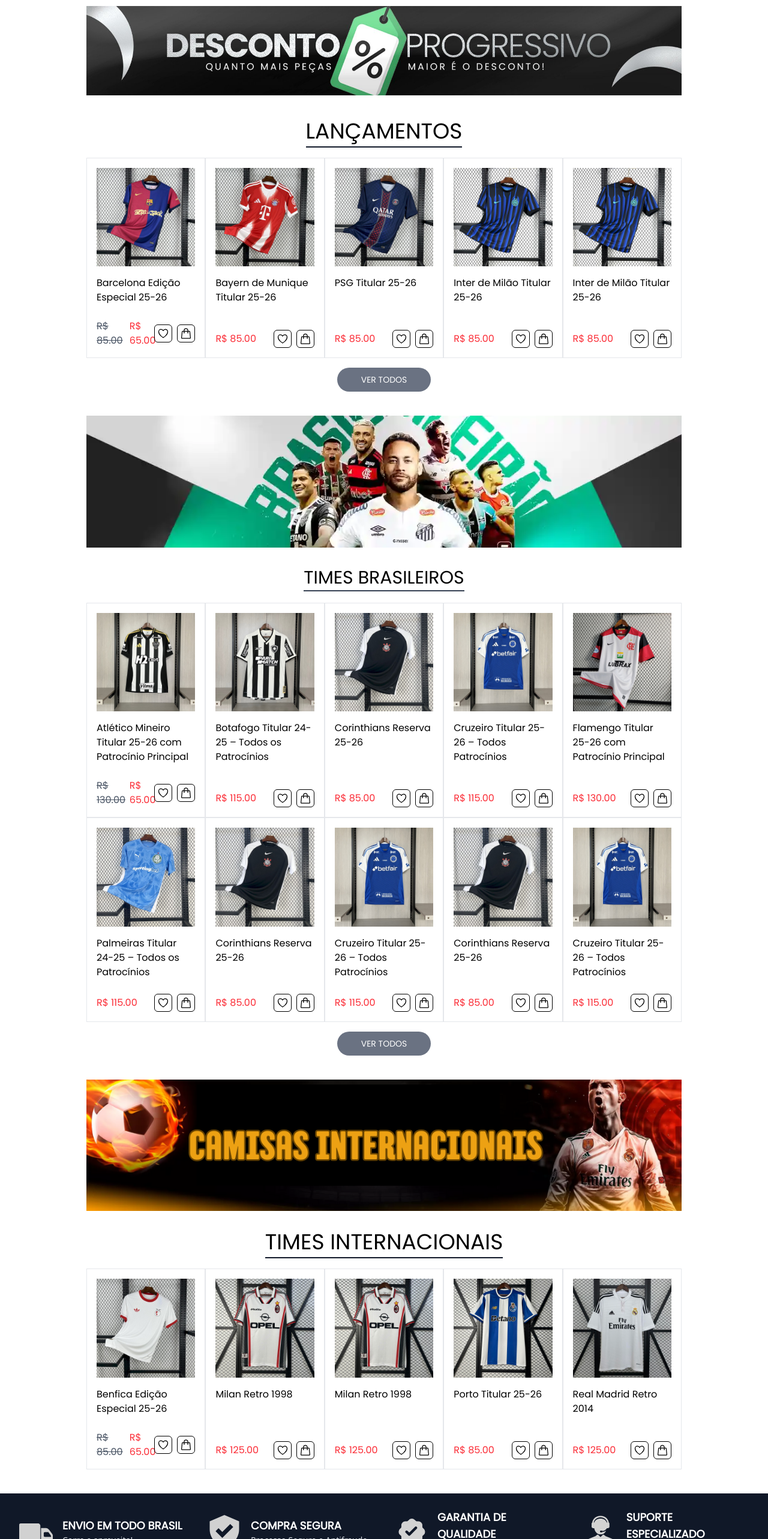
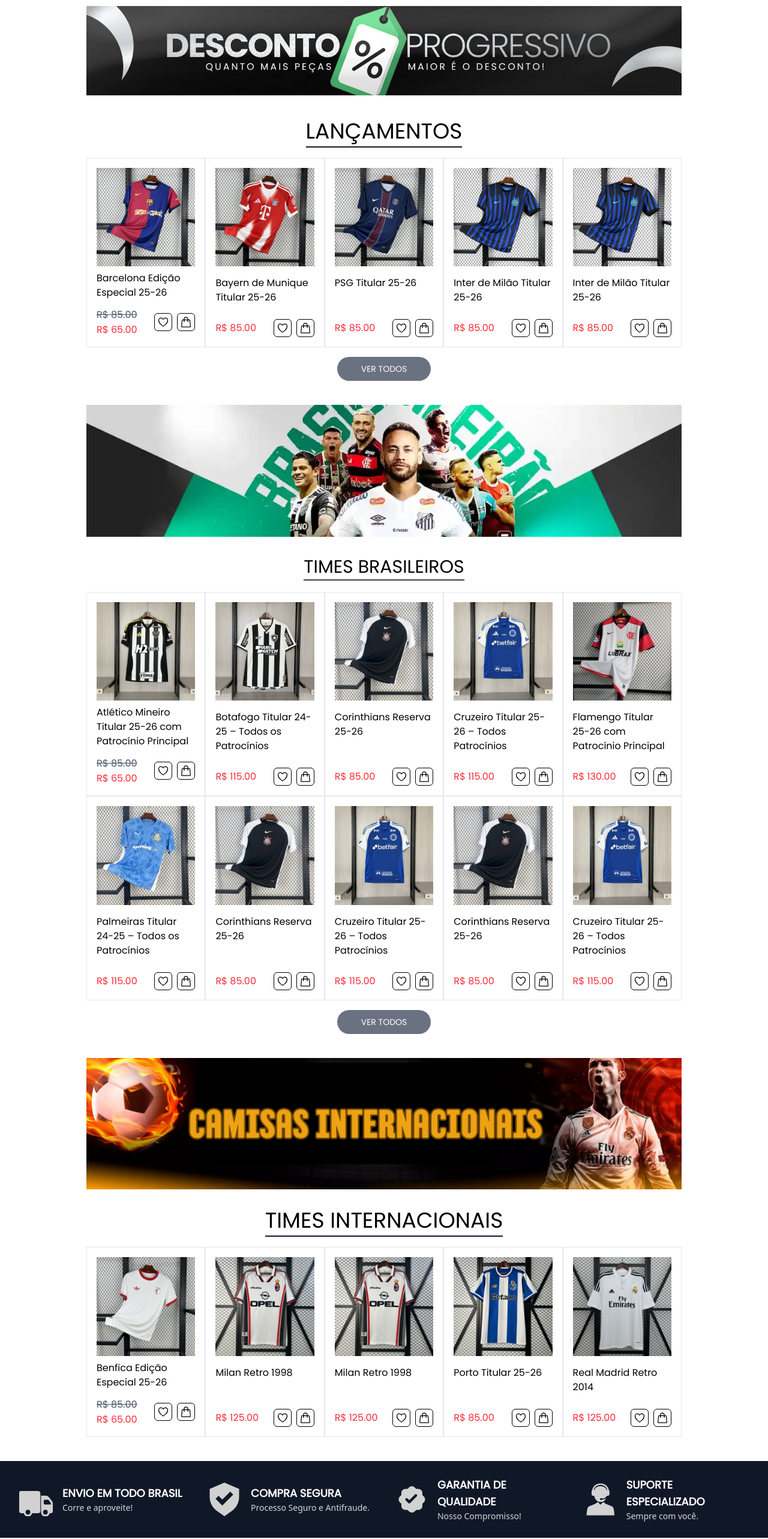
Before and after one commit to RafaelOlMoreira/ja-grifes, a React (Vite) app: page / in a window 1280 px wide. Shown: the part 234-2800 px from the top of the page at 60% size. Built offline with nearby package versions, Linux system fonts and the light colour scheme.

Commit message:
feat: promotion adjustment

```diff
--- a/src/components/Lançamentos.jsx
+++ b/src/components/Lançamentos.jsx
@@ -14,11 +14,17 @@
 
                 <div className='border-1 border-gray-200 p-4 w-full h-full flex flex-col'>
                     <img src={produto1} className='hover:scale-102' />
-                    <h6 className='mt-4 mb-6 font-poppins'>Barcelona Edição Especial 25-26</h6>
-                    <div className='grid grid-cols-3 items-center h-auto mt-auto'>
-                        <span className='font-poppins text-gray-600 line-through'>R$ 85.00</span>
-                        { /* span de desconto (se houver) */ }
-                        <span className='font-poppins text-red-500'>R$ 65.00</span>
+                    <h6 className='mt-2 mb-2 font-poppins'>Barcelona Edição Especial 25-26</h6>
+                    <div className='grid grid-cols-2 items-center h-auto mt-auto'>
+                        <div className='col-span-1'>
+                            <div className='grid-rows-2'>
+                                <div className='row-span-1'>
+                                    <span className='font-poppins text-gray-600 line-through'>R$ 85.00</span>
+                                </div>
+                                { /* span de desconto (se houver) */}
+                                <span className='font-poppins text-red-500'>R$ 65.00</span>
+                            </div>
+                        </div>
                         <div className='flex justify-end gap-2'>
                             <a href="" className='border-1 rounded-md p-1 hover:bg-gray-400 hover:text-white'>
                                 <svg xmlns="http://www.w3.org/2000/svg" fill="none" viewBox="0 0 24 24" stroke-width="1.5" stroke="currentColor" className="size-5">
--- a/src/components/TimesBrasileiros.jsx
+++ b/src/components/TimesBrasileiros.jsx
@@ -19,11 +19,18 @@
 
                 <div className='border-1 border-gray-200 p-4 w-full h-full flex flex-col'>
                     <img src={atletico} className='hover:scale-102' />
-                    <h6 className='mt-4 mb-6 font-poppins'>Atlético Mineiro Titular 25-26 com Patrocínio Principal</h6>
-                    <div className='grid grid-cols-3 items-center h-auto mt-auto'>
-                        <span className='font-poppins text-gray-600 line-through'>R$ 130.00</span>
-                        { /* span de desconto (se houver) */ }
-                        <span className='font-poppins text-red-500'>R$ 65.00</span>
+                    <h6 className='mt-2 mb-2 font-poppins'>Atlético Mineiro Titular 25-26 com Patrocínio Principal</h6>
+                    <div className='grid grid-cols-2 items-center h-auto mt-auto'>
+                        <div className='col-span-1'>
+                            <div className='grid-rows-2'>
+                                <div className='row-span-1'>
+                                    <span className='font-poppins text-gray-600 line-through'>R$ 85.00</span>
+                                </div>
+                                { /* span de desconto (se houver) */}
+                                <span className='font-poppins text-red-500'>R$ 65.00</span>
+                            </div>
+                        </div>
+                        { /* span de desconto (se houver) */}
                         <div className='flex justify-end gap-2'>
                             <a href="" className='border-1 rounded-md p-1 hover:bg-gray-400 hover:text-white'>
                                 <svg xmlns="http://www.w3.org/2000/svg" fill="none" viewBox="0 0 24 24" stroke-width="1.5" stroke="currentColor" className="size-5">
--- a/src/components/TimesInternacionais.jsx
+++ b/src/components/TimesInternacionais.jsx
@@ -17,11 +17,17 @@
 
                 <div className='border-1 border-gray-200 p-4 w-full h-full flex flex-col'>
                     <img src={benfica} className='hover:scale-102' />
-                    <h6 className='mt-4 mb-6 font-poppins'>Benfica Edição Especial 25-26</h6>
-                    <div className='grid grid-cols-3 grid-rows-1 items-center h-auto mt-auto'>
-                        <span className='font-poppins text-gray-600 line-through'>R$ 85.00</span>
-                        { /* span de desconto (se houver) */ }
-                        <span className='font-poppins text-red-500'>R$ 65.00</span>
+                    <h6 className='mt-2 mb-2 font-poppins'>Benfica Edição Especial 25-26</h6>
+                    <div className='grid grid-cols-2 grid-rows-1 items-center h-auto mt-auto'>
+                        <div className='col-span-1'>
+                            <div className='grid-rows-2'>
+                                <div className='row-span-1'>
+                                    <span className='font-poppins text-gray-600 line-through'>R$ 85.00</span>
+                                </div>
+                                { /* span de desconto (se houver) */}
+                                <span className='font-poppins text-red-500'>R$ 65.00</span>
+                            </div>
+                        </div>
                         <div className='flex justify-end gap-2'>
                             <a href="" className='border-1 rounded-md p-1 hover:bg-gray-400 hover:text-white'>
                                 <svg xmlns="http://www.w3.org/2000/svg" fill="none" viewBox="0 0 24 24" stroke-width="1.5" stroke="currentColor" className="size-5">
```
